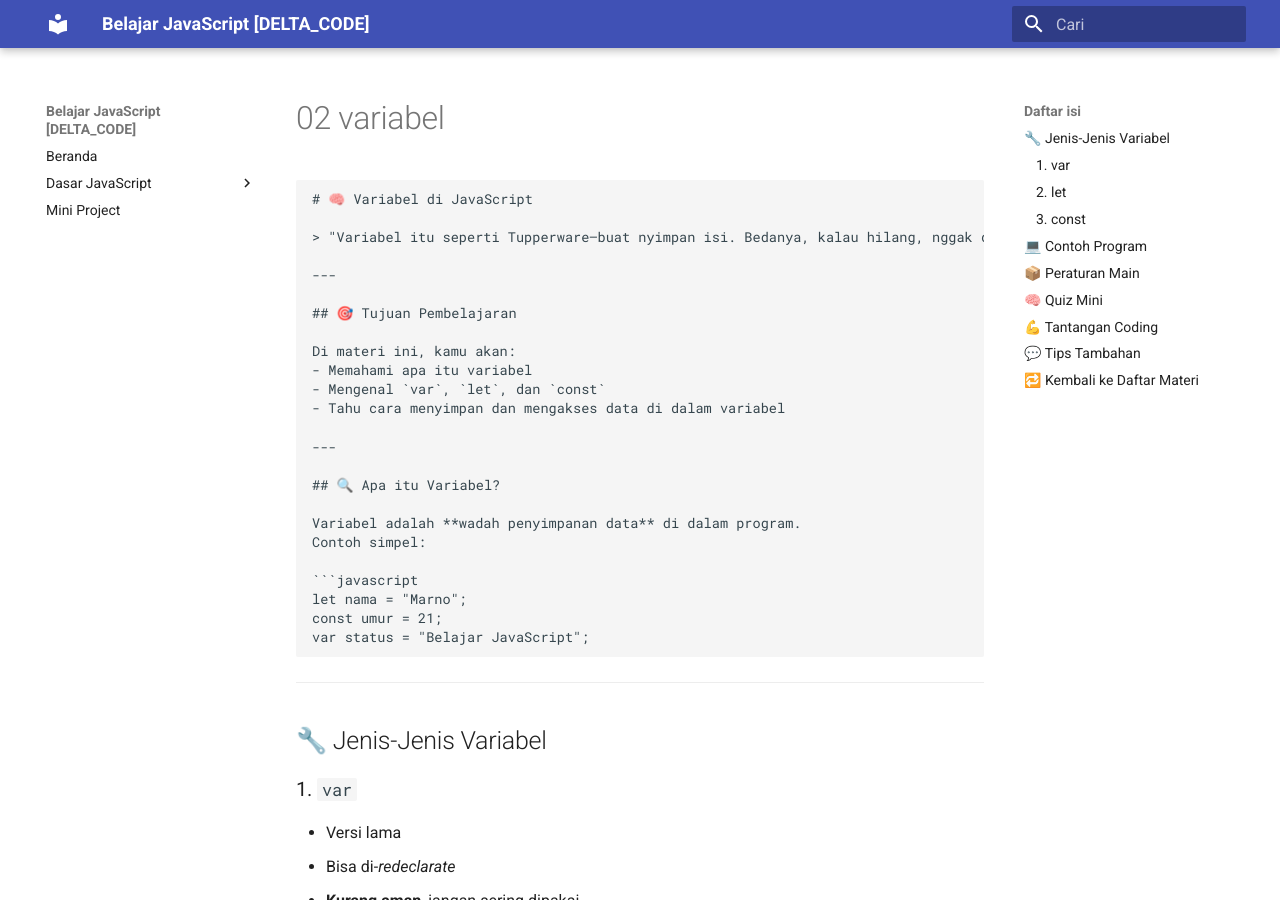
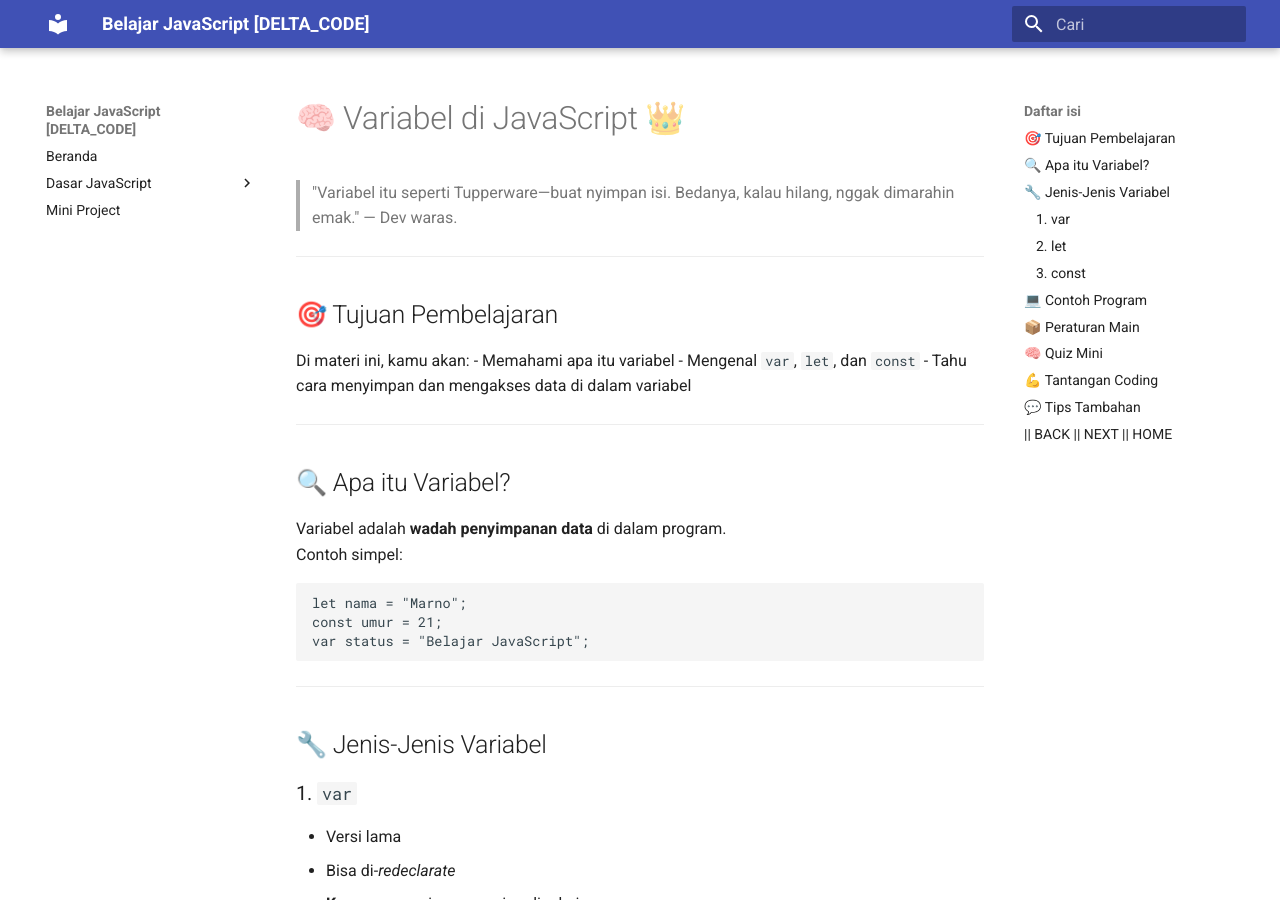
Before and after one commit to Delta-Code26/belajar-javascript-pemula, an MkDocs documentation site: the page built from docs/dasar/02-variabel.md, in a window 1280 px wide and 900 px high. Built offline with MkDocs 1.6.1 and Material for MkDocs 9.7.7, drawn with Linux system fonts in a browser that asks for light colours; some of the changed text lies outside the part shown.

Commit message:
perbaikan variable

````diff
--- a/docs/dasar/02-variabel.md
+++ b/docs/dasar/02-variabel.md
@@ -1,7 +1,6 @@
 
 
-```markdown
-# 🧠 Variabel di JavaScript
+# 🧠 Variabel di JavaScript 👑
 
 > "Variabel itu seperti Tupperware—buat nyimpan isi. Bedanya, kalau hilang, nggak dimarahin emak." — Dev waras.
 
@@ -131,11 +130,4 @@ Hobi saya ngoding di kebun sawit 🌴💻
 
 ---
 
-## 🔁 Kembali ke [Daftar Materi](../../index.md)
-```
-
----
-
-Kalau kamu mau lanjut lagi, tinggal bilang:
-**"Lanjut ke tipe data!"** biar langsung gue buatin `03-tipe-data.md` 🔥
-Let's build this documentation empire bareng-bareng, Marno! 🧱👑
+## || [BACK](./01-hello-world.md) || [NEXT](./03-Tipe-Data.md) || [HOME](../index.md)
````
